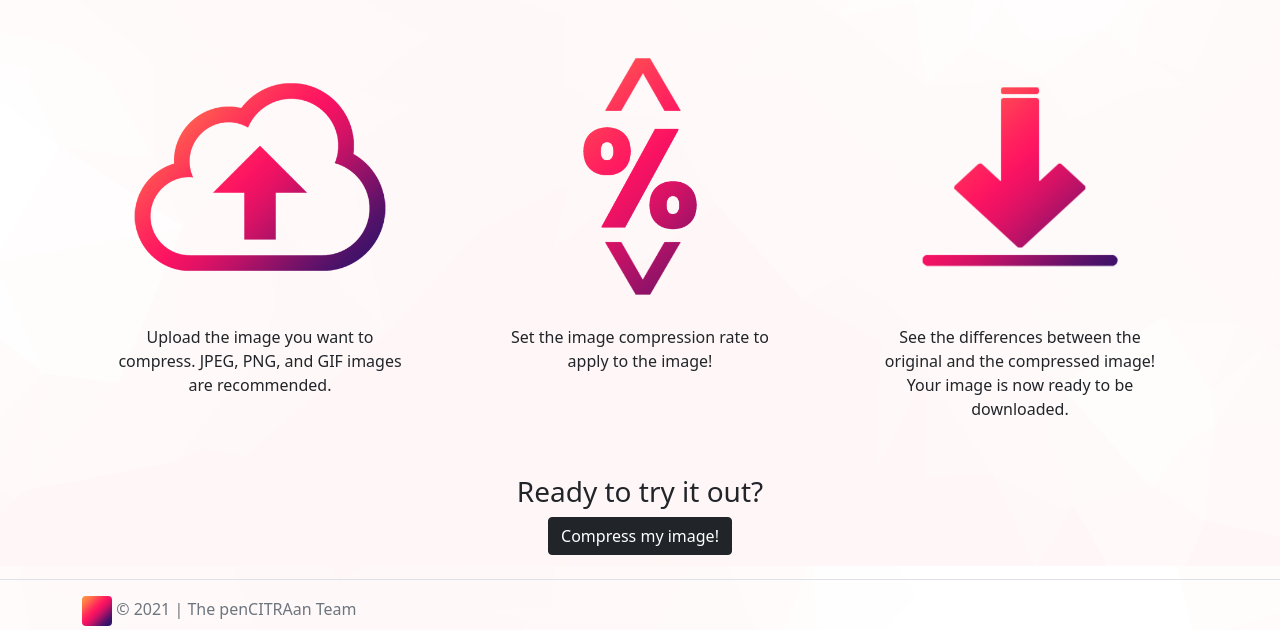
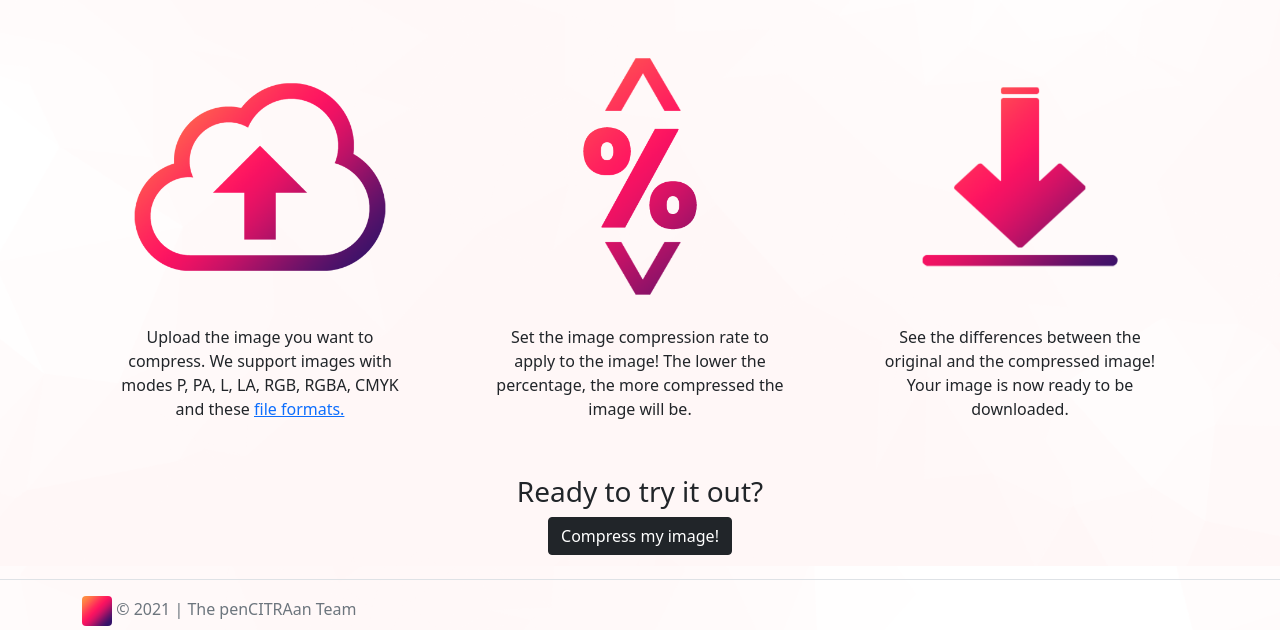
Before and after one commit to LordGedelicious/Algeo02-20004, a Flask app: page /how-to-use in a window 1280 px wide. Shown: the part 234-864 px from the top of the page. Run offline with Flask 2, Linux system fonts and the light colour scheme; some libraries are stand-ins or nearby versions.

Commit message:
FIX sourcecode

```diff
--- a/src/svd_qr.py
+++ b/src/svd_qr.py
@@ -32,6 +32,7 @@ def svd(matrix):
 
 # TO PROCESSS THE DIFFERENT COLOR CHANNELS
 # SUPPORT L, LA, RGB, RGBA, CMYK
+# P and PA needs to be converted to RGB first
 def matriximage(colormatrix, rank):
     m = colormatrix.shape[0]
     n = colormatrix.shape[1]
--- a/src/templates/howtouse.html
+++ b/src/templates/howtouse.html
@@ -60,11 +60,11 @@
                     <div class="row text-center">
                         <div class="col-lg-4">
                             <img src="/static/images/howtouse-upload.png" class="img-fluid" alt="...">
-                            Upload the image you want to compress. JPEG, PNG, and GIF images are recommended.
+                            Upload the image you want to compress. We support images with modes P, PA, L, LA, RGB, RGBA, CMYK and these <a href="http://pillow.readthedocs.io/en/stable/handbook/image-file-formats.html">file formats.</a>
                         </div>
                         <div class="col-lg-4">
                             <img src="/static/images/howtouse-percentage.png" class="img-fluid" alt="...">
-                            Set the image compression rate to apply to the image!
+                            Set the image compression rate to apply to the image! The lower the percentage, the more compressed the image will be.
                         </div>
                         <div class="col-lg-4">
                             <img src="/static/images/howtouse-download.png" class="img-fluid" alt="...">
```
Also changed, not shown: src/app.py (renamed from src/web.py).
